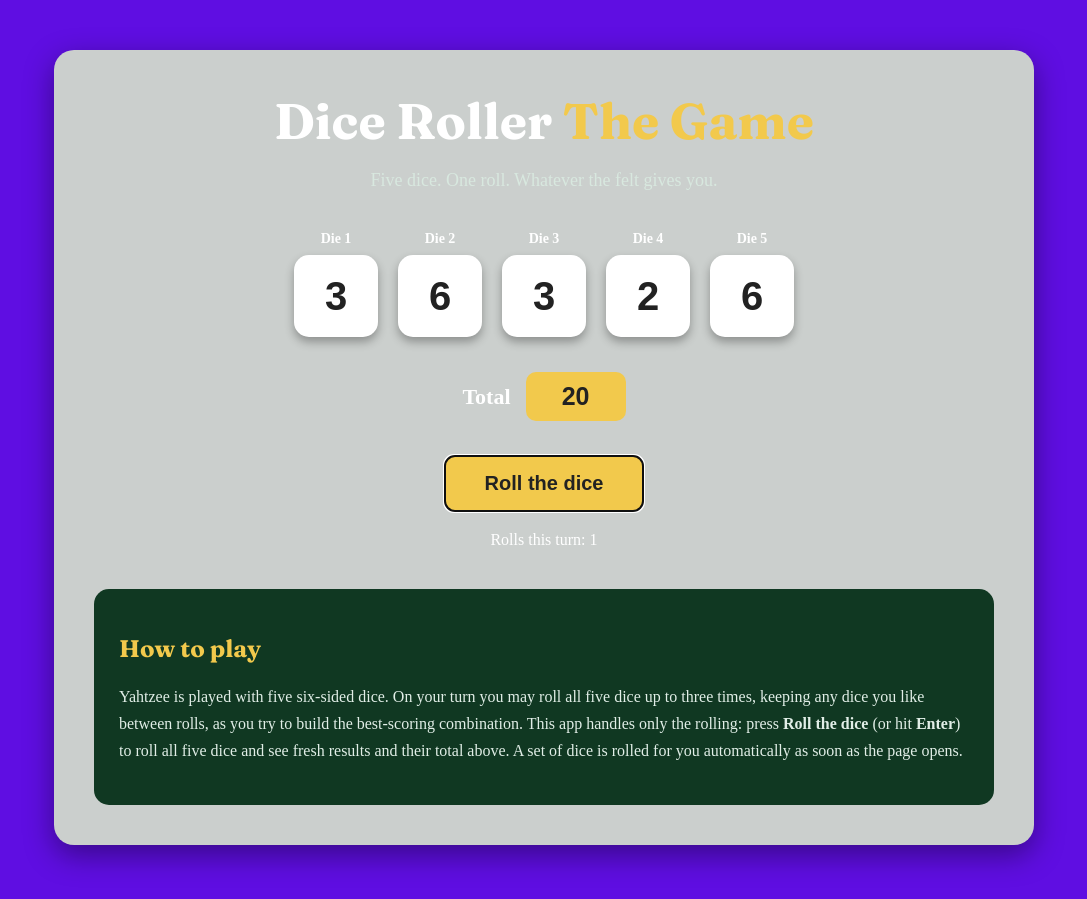
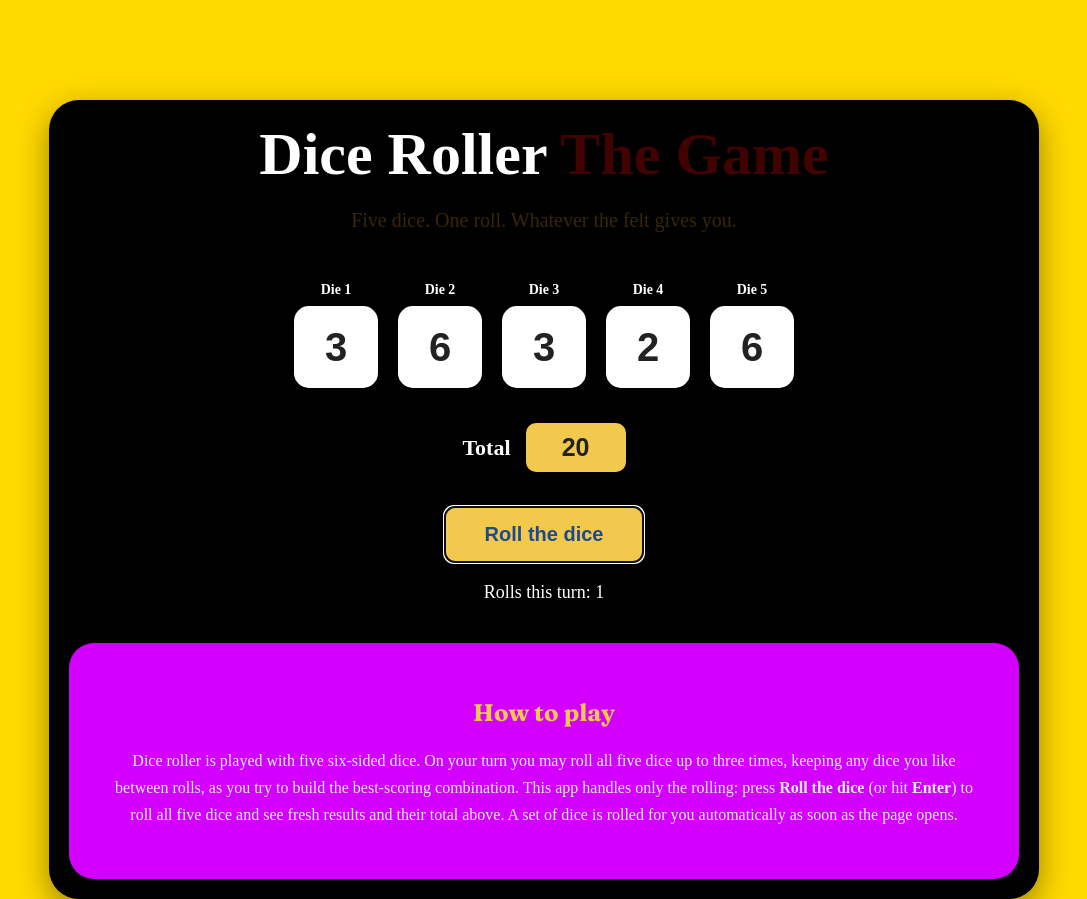
Before and after one commit to isaac-joseph/DiceRoller, a plain HTML site: page index.html in a window 1280 px wide. Shown: the top 899 px of the page, without its empty margins (96-1183 px from the left). Drawn offline with Linux system fonts and the light colour scheme.

Commit message:
style update v2

```diff
--- a/index.html
+++ b/index.html
@@ -55,7 +55,7 @@
     <section class="instructions">
       <h2>How to play</h2>
       <p>
-        Yahtzee is played with five six-sided dice. On your turn you may roll all five dice
+        Dice roller is played with five six-sided dice. On your turn you may roll all five dice
         up to three times, keeping any dice you like between rolls, as you try to build the
         best-scoring combination. This app handles only the rolling: press
         <strong>Roll the dice</strong> (or hit <strong>Enter</strong>) to roll all five dice
--- a/style.css
+++ b/style.css
@@ -2,36 +2,36 @@
 body {
     margin: 0;
     font-family: 'Times New Roman', Times, serif;
-    background-color: #5f0ee2;
+    background-color: #ffd900;
     color: white;
 }
 
 /* Main game area */
 .table {
-    max-width: 900px;
-    margin: 50px auto;
-    padding: 40px;
-    background-color: #cbcfcd;
-    border-radius: 20px;
+    max-width: 950px;
+    margin: 100px auto;
+    padding: 20px;
+    background-color: black;
+    border-radius: 30px;
     box-shadow: 0 10px 30px rgba(0, 0, 0, 0.4);
     text-align: center;
 }
 
 /* Title */
 .marquee h1 {
-    font-family: 'Fraunces', serif;
-    font-size: 50px;
+    font-family:'Times New Roman', Times, serif;
+    font-size: 60px;
     margin: 0;
 }
 
 .marquee h1 span {
-    color: #f2c94c;
+    color: #410202;
 }
 
 .tagline {
-    font-size: 18px;
-    color: #d8e8df;
-    margin-bottom: 40px;
+    font-size: 20px;
+    color: #382604;
+    margin-bottom: 50px;
 }
 
 /* Dice container */
@@ -105,7 +105,7 @@
     padding: 16px 40px;
 
     background-color: #f2c94c;
-    color: #222;
+    color: #1c4a8f;
 
     border: none;
     border-radius: 10px;
@@ -125,19 +125,19 @@
 
 /* Roll counter */
 .roll-count {
-    font-size: 16px;
+    font-size: 18px;
     margin: 20px 0 40px;
 }
 
 /* Instructions */
 .instructions {
-    margin-top: 30px;
-    padding: 25px;
+    margin-top: 40px;
+    padding: 35px;
 
-    background-color: #103822;
-    border-radius: 15px;
+    background-color: #d400ff;
+    border-radius: 25px;
 
-    text-align: left;
+    text-align: center;
 }
 
 .instructions h2 {
```
